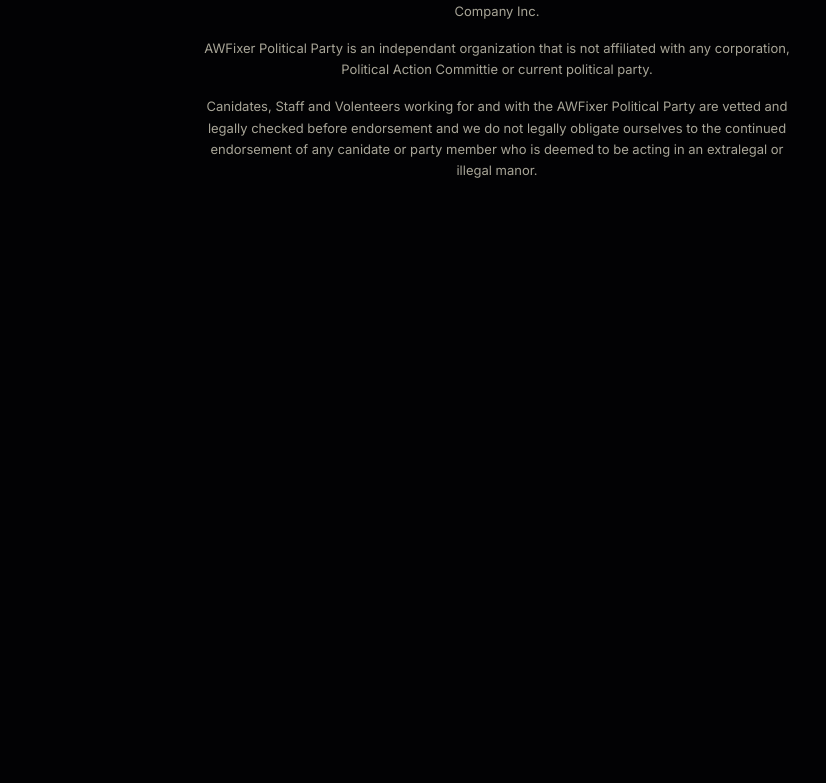
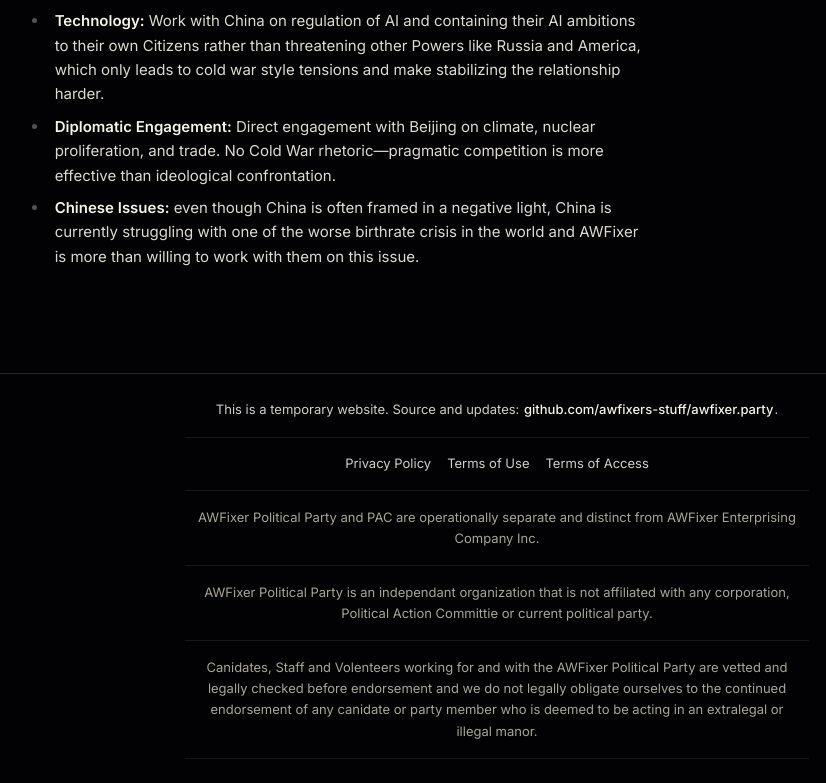
Before and after one commit to awfixers-stuff/tmp.awfixer.party, a Next.js app: page /plans/china in a window 1280 px wide. Shown: the part 1132-1915 px from the top of the page, without its empty margins (143-969 px from the left). Before the commit the page ends 1337 px from the top, so only its background shows below. Built offline with nearby package versions, Linux system fonts and the light colour scheme.

Commit message:
feat: update tmpsite

```diff
--- a/app/plans/china/china.mdx
+++ b/app/plans/china/china.mdx
@@ -8,7 +8,10 @@
 **AWFixer Policy Positions:**
 
 - **Decoupling:** Reduce critical supply chain dependencies in semiconductors, rare earth minerals, and pharmaceutical ingredients
-- **Alliances:** Strengthen QUAD and NATO ties in the Indo-Pacific
-- **Trade:** Maintain tariffs as leverage while pursuing targeted trade deals
-- **Technology:** Prevent Chinese AI and semiconductor technology from threatening US military advantages
+  - AWFixer has been reading the history of American industry for a very long time, and has concluded that America does not need to be so dependant on non-american sources for anything. We have all of the materials we need to produce whatever we need and what we do not have we know the science of building ourselves.
+- **Alliances:** Build Relationships of Genuine reciprocity with nations like Japan and Tiawan and work to reduce Chinese Aggression in the indo-pacific and reduce the need for aliences like NATOs precense in the region.
+- **Trade:** Work to end tariffs from To and From China as we move industry back to America. An open flow of trade with China is to be considered
+  - AWFixer is aware of the constant framing of China as a negative power and the cybersecurity risks that come out of Chinese goods. AWFixer would like to make you aware of the same issues that come our of cheap American, Korean and Japanese goods and ask you to consider if the quality of the product has anything to do with the security of it.
+- **Technology:** Work with China on regulation of AI and containing their AI ambitions to their own Citizens rather than threatening other Powers like Russia and America, which only leads to cold war style tensions and make stabilizing the relationship harder.
 - **Diplomatic Engagement:** Direct engagement with Beijing on climate, nuclear proliferation, and trade. No Cold War rhetoric—pragmatic competition is more effective than ideological confrontation.
+- **Chinese Issues:** even though China is often framed in a negative light, China is currently struggling with one of the worse birthrate crisis in the world and AWFixer is more than willing to work with them on this issue.
--- a/components/site-footer.tsx
+++ b/components/site-footer.tsx
@@ -49,11 +49,13 @@
           AWFixer Political Party and PAC are operationally separate and
           distinct from AWFixer Enterprising Company Inc.
         </p>
+        <Separator className="bg-border/60" />
         <p className="text-center text-[0.8125rem] leading-relaxed text-pretty text-muted-foreground">
           AWFixer Political Party is an independant organization that is not
           affiliated with any corporation, Political Action Committie or current
           political party.
         </p>
+        <Separator className="bg-border/60" />
         <p className="text-center text-[0.8125rem] leading-relaxed text-pretty text-muted-foreground">
           Canidates, Staff and Volenteers working for and with the AWFixer
           Political Party are vetted and legally checked before endorsement and
@@ -61,6 +63,7 @@
           any canidate or party member who is deemed to be acting in an
           extralegal or illegal manor.
         </p>
+        <Separator className="bg-border/60" />
       </div>
     </footer>
   )
```
